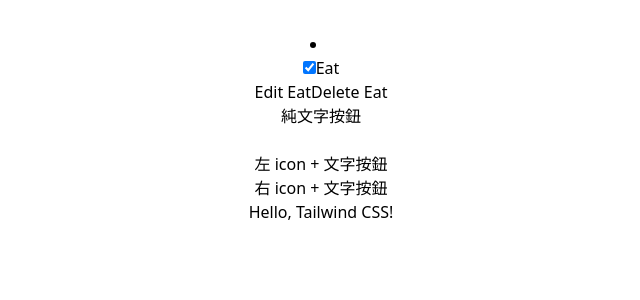
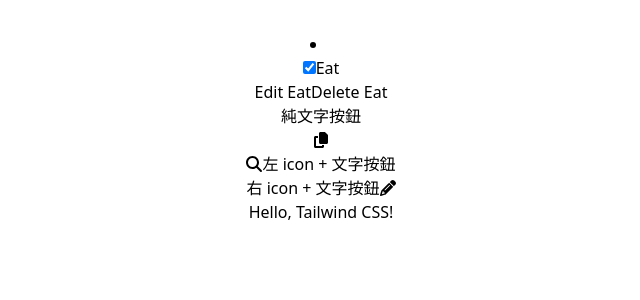
Before and after one commit to mp3Yun/react-practice, a React (Vite) app: page / in a window 1280 px wide. Shown: the top 300 px of the page, without its empty margins (319-959 px from the left). Built offline with nearby package versions, Linux system fonts and the light colour scheme.

Commit message:
fix base icon of FontAwesomeIcon

```diff
--- a/src/components/buttons/IconBtn.tsx
+++ b/src/components/buttons/IconBtn.tsx
@@ -3,12 +3,12 @@ import { IconDefinitions } from '../icons/icon.definitions'
 import { BaseButton } from './button.vo'
 
 function IconBtn(props: BaseButton) {
-  const icon = props.iconSrc || IconDefinitions.add
+  const icon = props?.iconSrc || IconDefinitions.add
   const iconProps = props.iconProps
   return (
     <button style={props.style} className={props.btnClassName}>
       <FaIcon
-        iconSrc={icon.src}
+        iconSrc={icon}
         size={iconProps?.size}
         rotation={iconProps?.rotation}
         flip={iconProps?.flip}
--- a/src/components/buttons/IconTextBtn.tsx
+++ b/src/components/buttons/IconTextBtn.tsx
@@ -3,12 +3,12 @@ import { IconDefinitions } from '../icons/icon.definitions'
 import { BaseButton } from './button.vo'
 
 function IconTextBtn(props: BaseButton) {
-  const icon = props.iconSrc || IconDefinitions.add
+  const icon = props?.iconSrc || IconDefinitions.add
   const iconProps = props.iconProps
   return (
     <button style={props.style} className={props.btnClassName}>
       <FaIcon
-        iconSrc={icon.src}
+        iconSrc={icon}
         size={iconProps?.size}
         rotation={iconProps?.rotation}
         flip={iconProps?.flip}
--- a/src/components/buttons/TextIconBtn.tsx
+++ b/src/components/buttons/TextIconBtn.tsx
@@ -3,13 +3,13 @@ import { IconDefinitions } from '../icons/icon.definitions'
 import { BaseButton } from './button.vo'
 
 function TextIconBtn(props: BaseButton) {
-  const icon = props.iconSrc || IconDefinitions.add
+  const icon = props?.iconSrc || IconDefinitions.add
   const iconProps = props.iconProps
   return (
     <button style={props.style} className={props.btnClassName}>
       {props.text}
       <FaIcon
-        iconSrc={icon.src}
+        iconSrc={icon}
         size={iconProps?.size}
         rotation={iconProps?.rotation}
         flip={iconProps?.flip}
--- a/src/components/icons/FaIcon.tsx
+++ b/src/components/icons/FaIcon.tsx
@@ -8,7 +8,6 @@ import {
 import { FaIconProps } from './icon.vo'
 
 function FaIcon(props: FaIconProps) {
-  console.error('99-我是 FaIcon =>', props)
   const icon = props.iconSrc || IconDefinitions.add
   const iconSize = props.size as SizeProp
   const iconRotation = props.rotation as RotateProp
--- a/src/components/icons/icon.vo.ts
+++ b/src/components/icons/icon.vo.ts
@@ -1,5 +1,3 @@
-import { IconDefinitions } from './icon.definitions'
-
 export interface FaIconProps {
   iconSrc?: any
   size?: string
```
